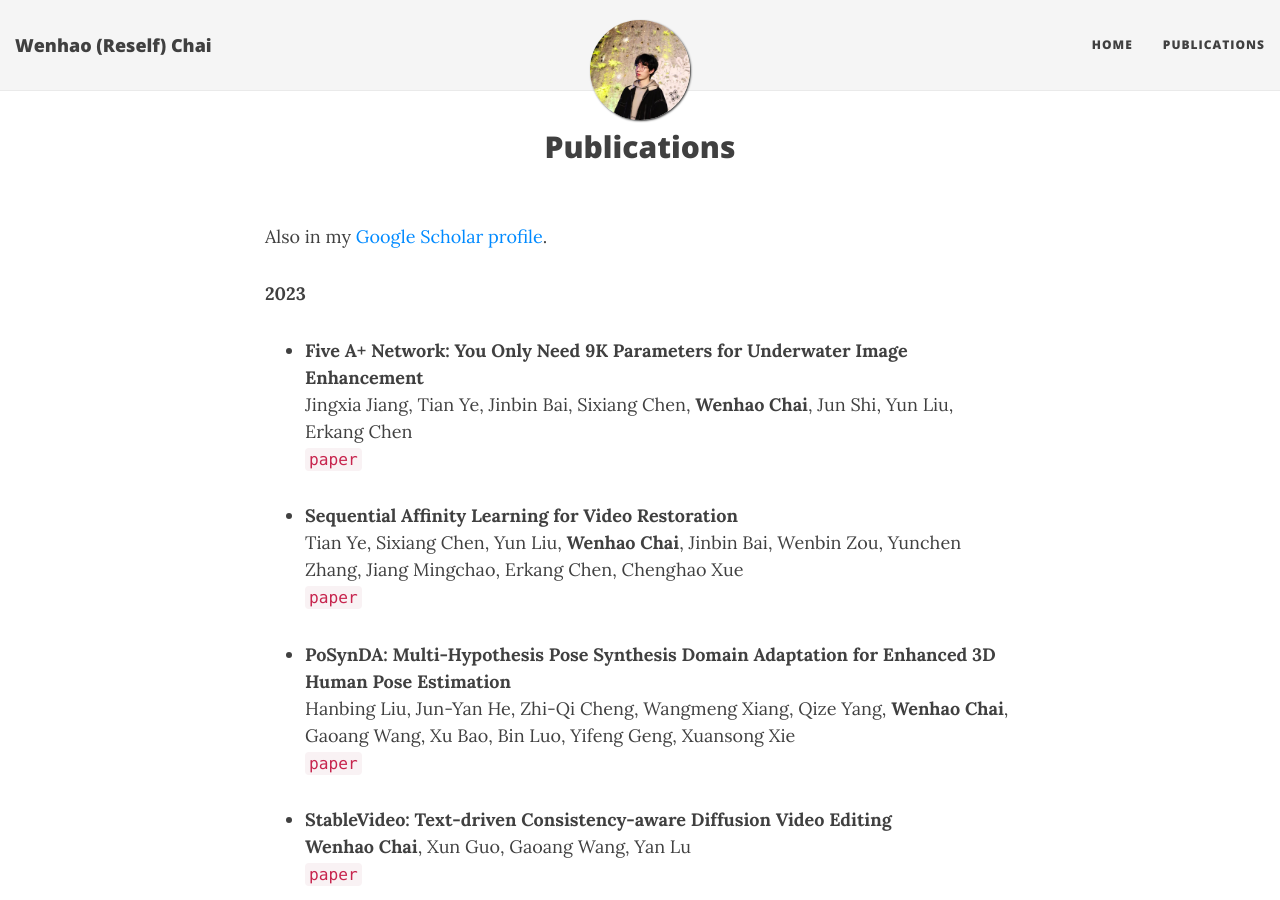
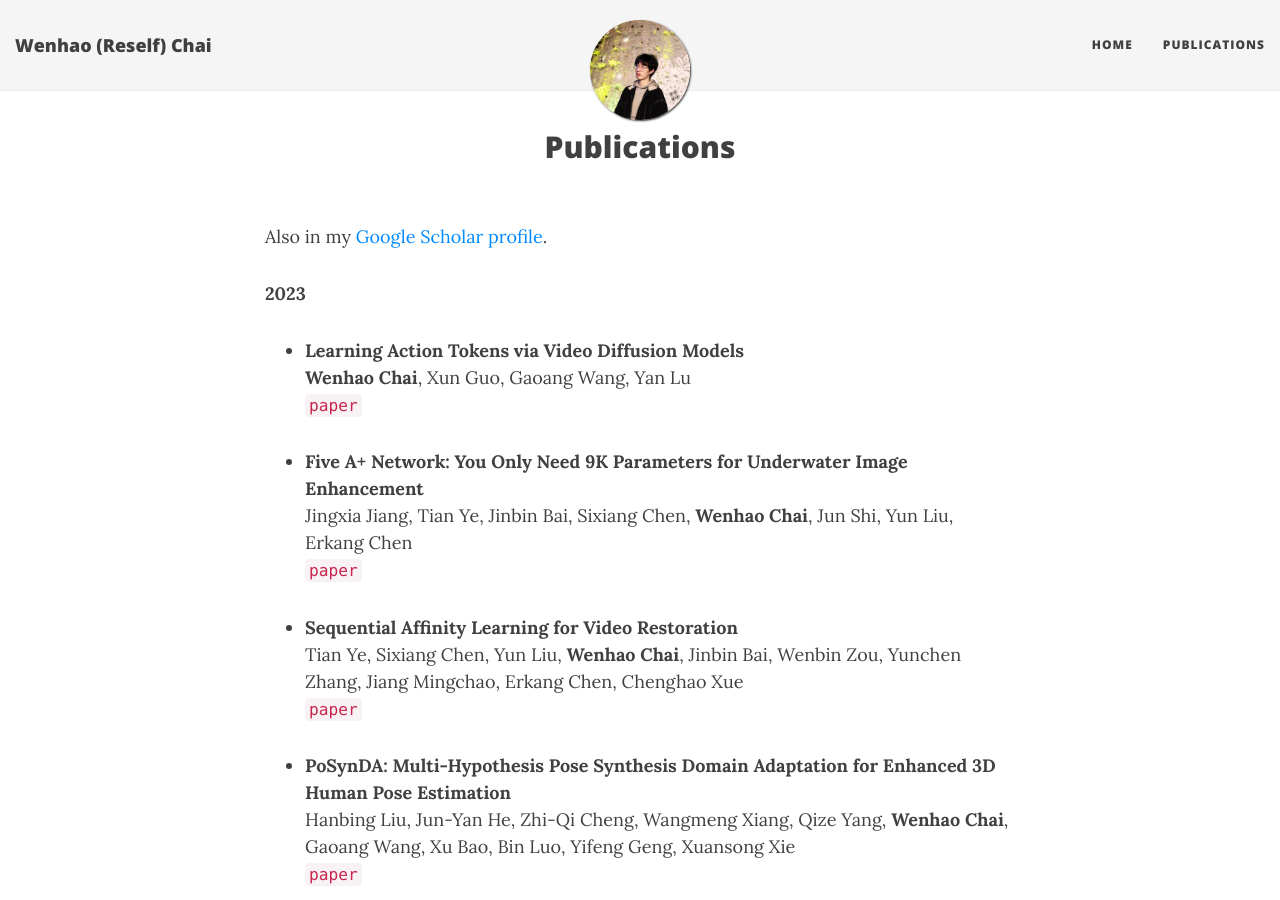
Before and after one commit to hikomal/hikomal.github.io, a Jekyll site: the page built from publications.md, in a window 1280 px wide and 900 px high. Built offline with Jekyll 4.4.1, drawn with Linux system fonts in a browser that asks for light colours; nearby versions of some CDN libraries; formulas are drawn with MathJax 3.

Commit message:
Update publications.md

```diff
--- a/publications.md
+++ b/publications.md
@@ -6,6 +6,10 @@ title: Publications
 Also in my <a href="https://scholar.google.com/citations?user=SL--7UMAAAAJ&hl=en" target="_blank">Google Scholar profile</a>.
 
 **2023**
+
+- **Learning Action Tokens via Video Diffusion Models**
+  **Wenhao Chai**, Xun Guo, Gaoang Wang, Yan Lu
+  [`paper`]()
 
 - **Five A+ Network: You Only Need 9K Parameters for Underwater Image Enhancement**
   Jingxia Jiang, Tian Ye, Jinbin Bai, Sixiang Chen, **Wenhao Chai**, Jun Shi, Yun Liu, Erkang Chen
```
